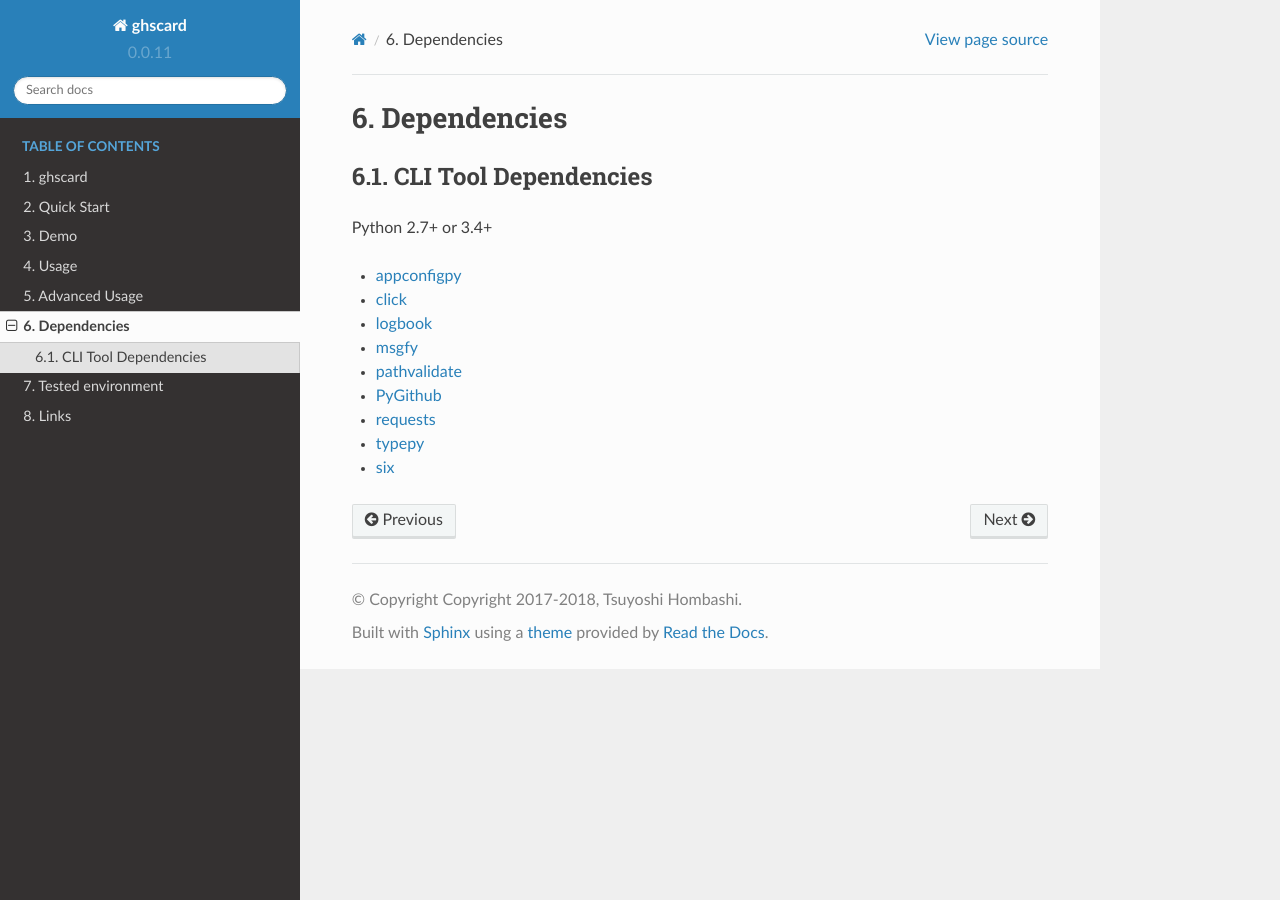
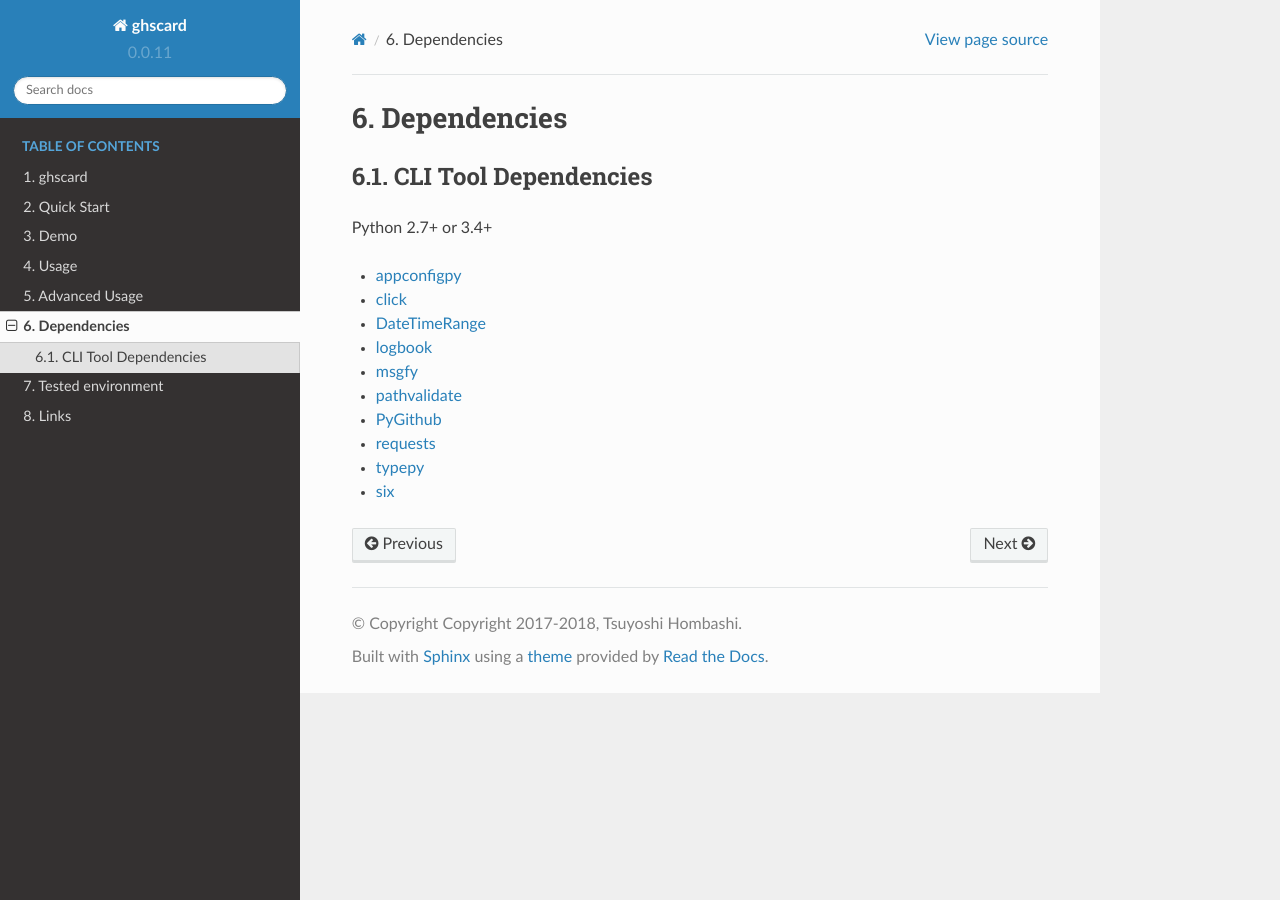
Before and after one commit to thombashi/ghscard, a Sphinx documentation site: the page built from docs/pages/installation.rst, in a window 1280 px wide. Built offline with Sphinx 7.4.7 and the Read the Docs theme 2.0.0, drawn with Linux system fonts in a browser that asks for light colours; pages that are not in the unit, such as notebooks, are missing from menus.

Commit message:
Update docs

```diff
--- a/docs/pages/installation.rst
+++ b/docs/pages/installation.rst
@@ -7,6 +7,7 @@ Python 2.7+ or 3.4+
 
 - `appconfigpy <https://github.com/thombashi/appconfigpy>`__
 - `click <https://github.com/pallets/click>`__
+- `DateTimeRange <https://github.com/thombashi/DateTimeRange>`__
 - `logbook <https://logbook.readthedocs.io/en/stable/>`__
 - `msgfy <https://github.com/thombashi/msgfy>`__
 - `pathvalidate <https://github.com/thombashi/pathvalidate>`__
```
